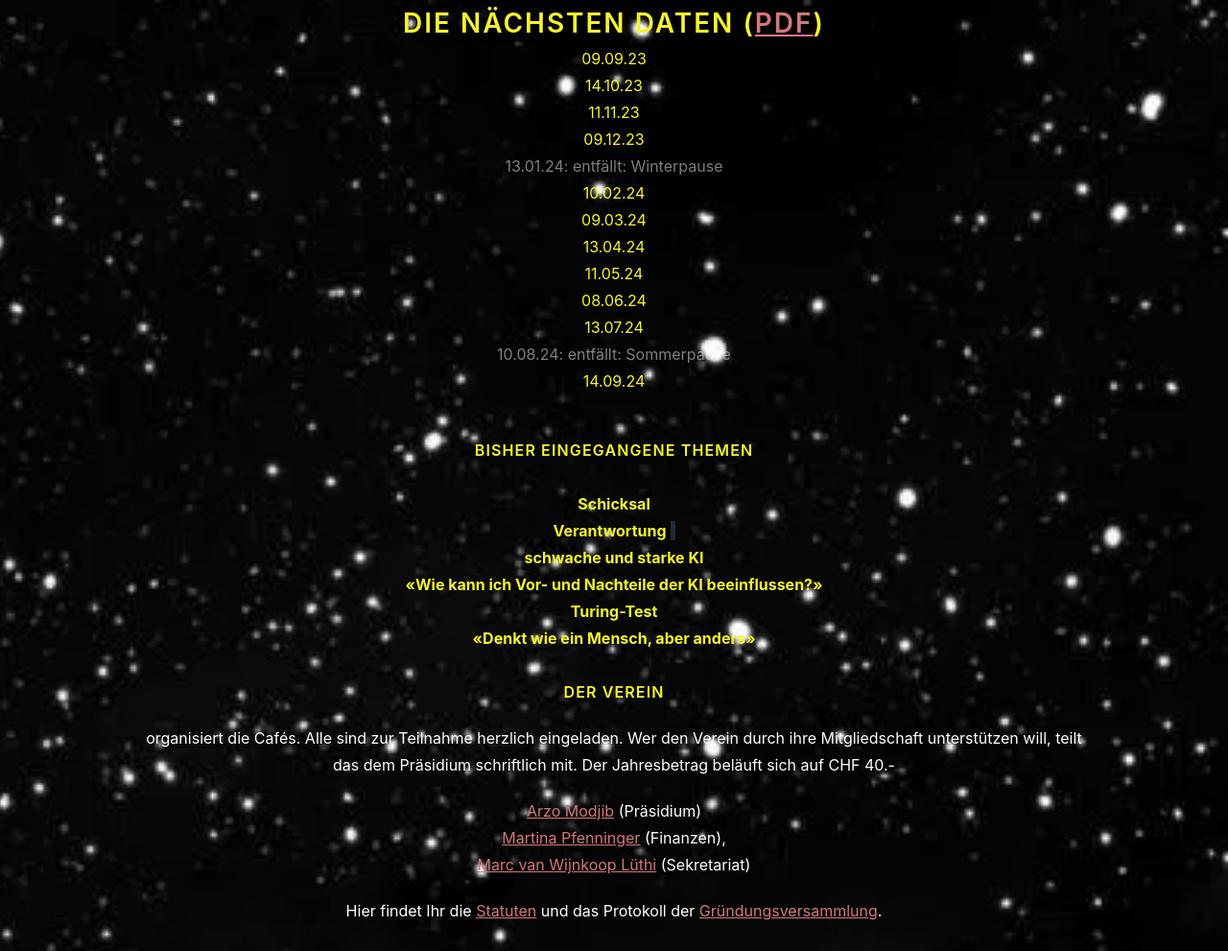
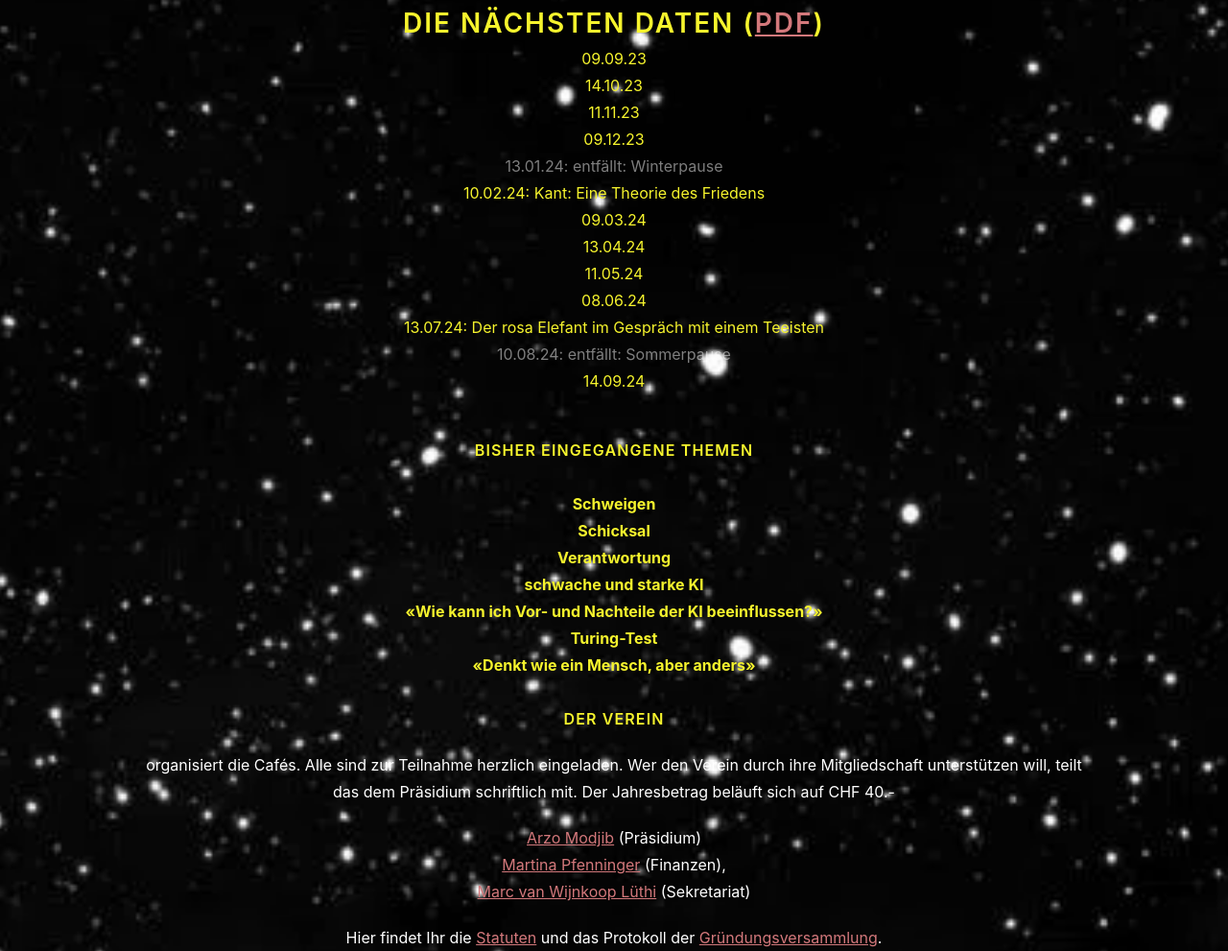
Before and after one commit to haslo/noraswelt, a plain HTML site: page index.html in a window 1280 px wide. Shown: the part 732-1723 px from the top of the page at 96% size. Drawn offline with Linux system fonts and the light colour scheme; a web font is replaced by a local one.

Commit message:
Minor update

```diff
--- a/index.html
+++ b/index.html
@@ -1805,7 +1805,7 @@
                                               style="color: var(--text-color-1688773731328-1631102393040);">Die nächsten
                                         Daten
                                         (<a class="ws-link"
-                                            href="https://drive.google.com/file/d/1SZlZBkvThNIK2l7xHqZT1ACXLCc6YJyy/view?usp=sharing"
+                                            href="https://drive.google.com/file/d/12rDyrbZhj2sayYLb2cUo6j7Vbu5u4kHv/view?usp=sharing"
                                             target="_blank">PDF</a>)
                                     </ws-color>
                                 </b></h3>
@@ -1840,7 +1840,7 @@
                                 </div>
                                 <div>
                                     <ws-color class="ws-custom-color"
-                                              style="color: var(--text-color-1688773748433-1688773748395);">10.02.24
+                                              style="color: var(--text-color-1688773748433-1688773748395);">10.02.24: Kant: Eine Theorie des Friedens
                                     </ws-color>
                                 </div>
                                 <div>
@@ -1865,7 +1865,7 @@
                                 </div>
                                 <div>
                                     <ws-color class="ws-custom-color"
-                                              style="color: var(--text-color-1688773748453-1688773748395);">13.07.24
+                                              style="color: var(--text-color-1688773748453-1688773748395);">13.07.24: Der rosa Elefant im Gespräch mit einem Teeisten
                                     </ws-color>
                                 </div>
                                 <div>
@@ -1895,14 +1895,17 @@
                                 <div>
                                     <ws-color class="ws-custom-color"
                                               style="color: var(--text-color-1655645500931-1631102393040);"><b
-                                            class="ws-bold"><br>Schicksal</b></ws-color>
+                                            class="ws-bold"><br>Schweigen</b></ws-color>
                                 </div>
-                                <div></div>
+                                <div>
+                                    <ws-color class="ws-custom-color"
+                                              style="color: var(--text-color-1655645500931-1631102393040);"><b
+                                            class="ws-bold">Schicksal</b></ws-color>
+                                </div>
                                 <div>
                                     <ws-color class="ws-custom-color"
                                               style="color: var(--text-color-1655645500931-1631102393040);"><b
                                             class="ws-bold">Verantwortung</b></ws-color>
-                                    <span style="font-size: 16px; text-align: var(--ws-block-title-text-align); font-family: var(--ws-base-font-family); font-style: var(--ws-base-font-style); font-weight: var(--ws-base-font-weight); letter-spacing: var(--ws-base-letter-spacing); text-decoration-line: ; text-transform: var(--ws-base-text-transform); background-color: hsla(var(--ws-surface-background-color), 1);">&nbsp;</span>
                                 </div>
                                 <div>
                                     <ws-color class="ws-custom-color"
```
